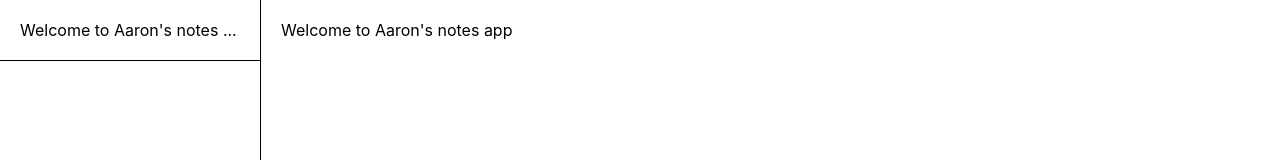
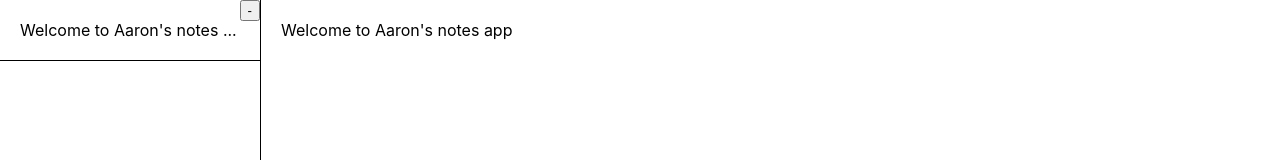
Before and after one commit to aarondunphy/notes-app, a React (Create React App) app: page / in a window 1280 px wide. Shown: the top 160 px of the page. Built offline with nearby package versions, Linux system fonts and the light colour scheme.

Commit message:
Delete note functionality added

```diff
--- a/src/App.css
+++ b/src/App.css
@@ -17,6 +17,13 @@
     cursor: pointer;
     padding: 20px;
     border-bottom: 1px solid #000;
+    position: relative;
+}
+
+.sidebar ul li button {
+    position: absolute;
+    top: 0;
+    right: 0;
 }
 
 .note {
--- a/src/App.js
+++ b/src/App.js
@@ -14,6 +14,7 @@ class App extends React.Component{
         this.handleNoteClick = this.handleNoteClick.bind(this)
         this.handleAddNote = this.handleAddNote.bind(this)
         this.handleNoteUpdate = this.handleNoteUpdate.bind(this)
+        this.handleDeleteNote = this.handleDeleteNote.bind(this)
     }
 
     componentDidMount(){
@@ -31,12 +32,24 @@ class App extends React.Component{
         }
     }
 
-
     handleNoteClick(index) {
         this.setState({
             activeNoteIndex: index
         })
         this.updateStorage(index)
+    }
+
+    handleDeleteNote(index) {
+        let notes = [...this.state.notes]
+        notes.splice(index, 1)
+        if(notes.length === 0){
+            notes.push({body: ''})
+        }
+        this.setState({
+            activeNoteIndex: 0,
+            notes: notes
+        })
+        this.updateStorage()
     }
 
     handleAddNote() {
@@ -59,7 +72,6 @@ class App extends React.Component{
     }
 
     updateStorage(activeNoteIndex = null) {
-        console.log(activeNoteIndex === null ? activeNoteIndex : this.state.activeNoteIndex)
         localStorage.setItem('notes', JSON.stringify([...this.state.notes]))
         localStorage.setItem('activeNoteIndex', activeNoteIndex === null ? this.state.activeNoteIndex : activeNoteIndex)
     }
@@ -78,7 +90,11 @@ class App extends React.Component{
         return (
             <div className="App">
                 <header className="App-header">
-                    <Sidebar notes={this.state.notes} handleNoteClick={this.handleNoteClick}></Sidebar>
+                    <Sidebar
+                        notes={this.state.notes}
+                        handleNoteClick={this.handleNoteClick}
+                        handleDeleteNote={this.handleDeleteNote}
+                    ></Sidebar>
                     { note }
                 </header>
             </div>
--- /dev/null
+++ b/src/NoteItem.js
@@ -0,0 +1,42 @@
+import React from 'react'
+
+class NoteItem extends React.Component {
+
+    constructor(props){
+        super(props)
+        this.state = {
+            hoverActive: false
+        }
+        this.setHoverActive = this.setHoverActive.bind(this)
+    }
+
+    setHoverActive(state){
+        if(this.props.notesCount === 1){
+            state = false
+        }
+        this.setState({hoverActive: state})
+    }
+
+    render(){
+        let deleteButton
+        if(this.state.hoverActive){
+            deleteButton = (
+                <button onClick={this.props.handleDeleteNote}>-</button>
+            )
+        }
+        return (
+            <li
+                onClick={this.props.handleNoteClick}
+                onMouseEnter={() => this.setHoverActive(true)}
+                onMouseLeave={() => this.setHoverActive(false)}
+            >
+                {this.props.title}
+                {deleteButton}
+            </li>
+
+        )
+    }
+
+}
+
+export default NoteItem
--- a/src/Sidebar.js
+++ b/src/Sidebar.js
@@ -1,5 +1,5 @@
 import React from 'react'
-
+import NoteItem from './NoteItem'
 class Sidebar extends React.Component {
 
     constructor(props){
@@ -19,17 +19,19 @@ class Sidebar extends React.Component {
 
     render() {
 
-
-        const list = this.props.notes.map((note, index) =>
-            <li onClick={() => this.props.handleNoteClick(index)} key={index}>
-                {this.generateTitle(note.body)}
-            </li>
+        const noteList = this.props.notes.map((note, index) =>
+            <NoteItem
+                key={index}
+                title={this.generateTitle(note.body)}
+                handleNoteClick={() => this.props.handleNoteClick(index)}
+                handleDeleteNote={() => this.props.handleDeleteNote(index)}
+            ></NoteItem>
         )
 
         return (
             <div className="sidebar">
                 <ul>
-                    { list }
+                    { noteList }
                 </ul>
             </div>
         );
```
Also changed, not shown: src/logo.svg (deleted).
